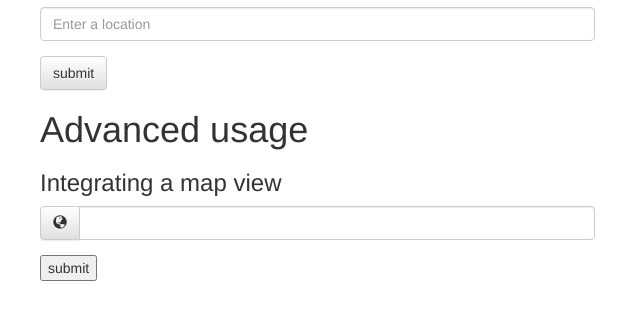
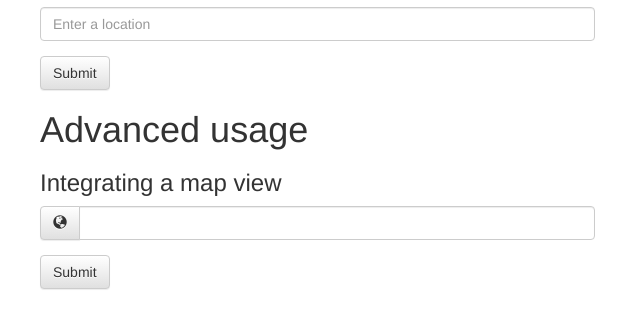
Before and after one commit to benignware/jquery-placepicker, a website: page samples/index.html in a window 1280 px wide. Shown: the part 392-720 px from the top of the page, without its empty margins (30-670 px from the left). Drawn offline with nearby package versions, Linux system fonts and the light colour scheme; some packages are replaced by stand-ins of ours.

Commit message:
Normalise submit buttons in demo

```diff
--- a/samples/index.html
+++ b/samples/index.html
@@ -113,7 +113,7 @@
                <input type="hidden" id="longitude" name="longitude" value="10.028240"/>
 
              </div>
-             <input type="submit" value="submit" class="btn btn-default"/>
+             <button type="submit" class="btn btn-default">Submit</button>
            </form>
 
 
@@ -140,7 +140,8 @@
              <div id="collapseOne" class="collapse">
                <div class="placepicker-map thumbnail"></div>
              </div>
-             <button type="submit">submit</button>
+
+             <button type="submit" class="btn btn-default">Submit</button>
            </form>
          </div>
        </div>
```
